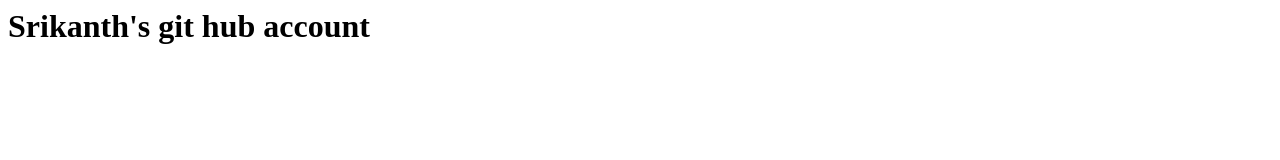
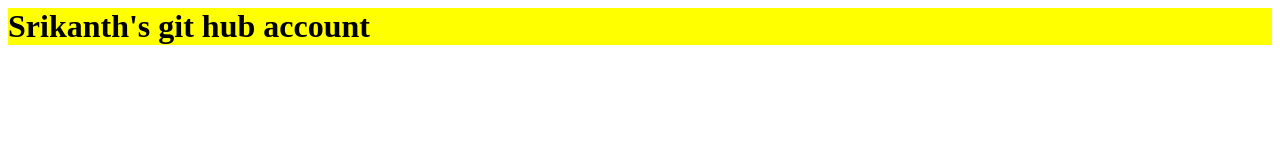
Before and after one commit to srikanth1009/Srikanth.github.io, a plain HTML site: page index.html in a window 1280 px wide. Drawn offline with Linux system fonts and the light colour scheme.

Commit message:
Update index.html

```diff
--- a/index.html
+++ b/index.html
@@ -1,5 +1,5 @@
 <html>
   <body>
-    <h1 style color = "yellow"> Srikanth's git hub account </h1>
+    <h1 style = "background-color:yellow"> Srikanth's git hub account </h1>
   </body>
 </html>
```
